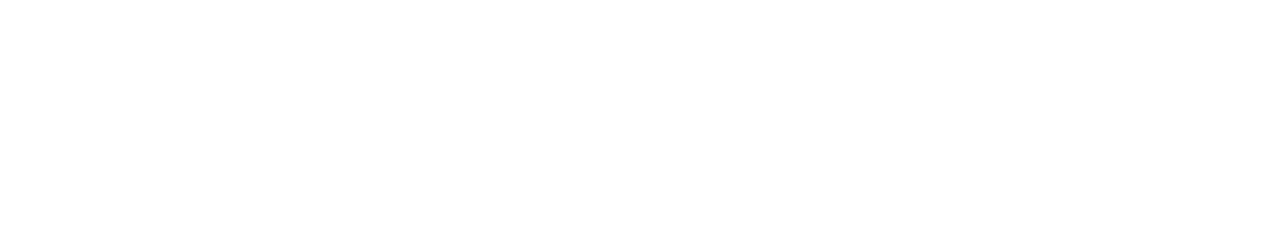
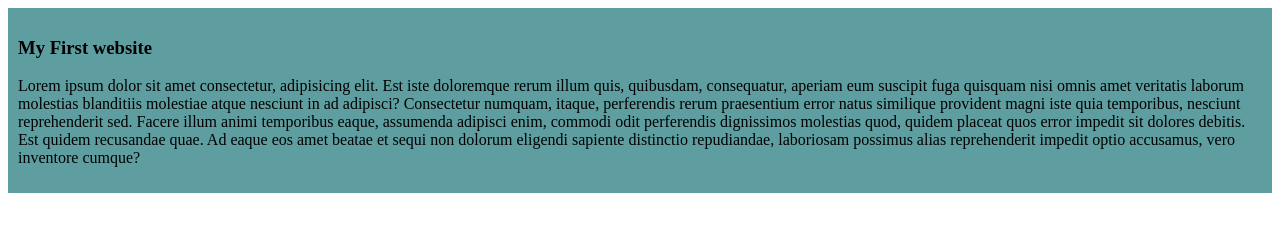
Before and after one commit to Asif-Mern/web-developer-portfolio, a plain HTML site: page index.html in a window 1280 px wide. Drawn offline with Linux system fonts and the light colour scheme.

Commit message:
added the first blog

```diff
--- a/index.html
+++ b/index.html
@@ -4,8 +4,13 @@
     <meta charset="UTF-8">
     <meta name="viewport" content="width=device-width, initial-scale=1.0">
     <title>web-developer-portfolio</title>
+    <link rel="stylesheet" href="style/blog.css">
 </head>
 <body>
+    <div>
+        <h3>My First website</h3>
+        <p>Lorem ipsum dolor sit amet consectetur, adipisicing elit. Est iste doloremque rerum illum quis, quibusdam, consequatur, aperiam eum suscipit fuga quisquam nisi omnis amet veritatis laborum molestias blanditiis molestiae atque nesciunt in ad adipisci? Consectetur numquam, itaque, perferendis rerum praesentium error natus similique provident magni iste quia temporibus, nesciunt reprehenderit sed. Facere illum animi temporibus eaque, assumenda adipisci enim, commodi odit perferendis dignissimos molestias quod, quidem placeat quos error impedit sit dolores debitis. Est quidem recusandae quae. Ad eaque eos amet beatae et sequi non dolorum eligendi sapiente distinctio repudiandae, laboriosam possimus alias reprehenderit impedit optio accusamus, vero inventore cumque?</p>
+    </div>
 
 </body>
 </html>
--- /dev/null
+++ b/style/blog.css
@@ -0,0 +1,5 @@
+div{
+    background-color: cadetblue;
+    padding: 10px;
+
+}
```
